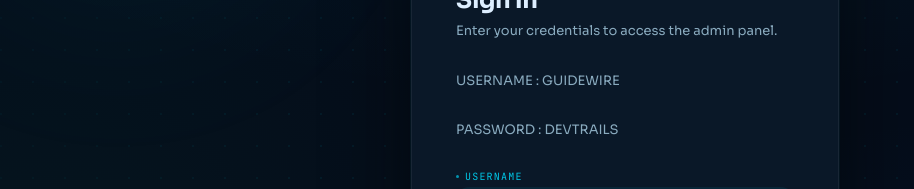
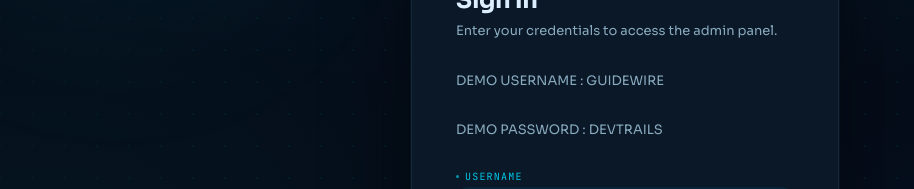
Before and after one commit to Prithvi1247/saaralcare-admin, a React (Vite) app: page / in a window 1280 px wide. Shown: the part 254-443 px from the top of the page, without its empty margins (15-929 px from the left). Built offline with nearby package versions, Linux system fonts and the light colour scheme; no server answers.

Commit message:
demo values added

```diff
--- a/src/AdminLogin.jsx
+++ b/src/AdminLogin.jsx
@@ -474,8 +474,8 @@ export default function AdminLogin({ onLoginSuccess }) {
 
           <div className="login-title">Sign In</div>
           <div className="login-desc">Enter your credentials to access the admin panel.</div>
-          <div className="login-desc">USERNAME : GUIDEWIRE</div>
-          <div className="login-desc">PASSWORD : DEVTRAILS</div>
+          <div className="login-desc">DEMO USERNAME : GUIDEWIRE</div>
+          <div className="login-desc">DEMO PASSWORD : DEVTRAILS</div>
 
           {/* Error banner */}
           {errorMsg && (
```
